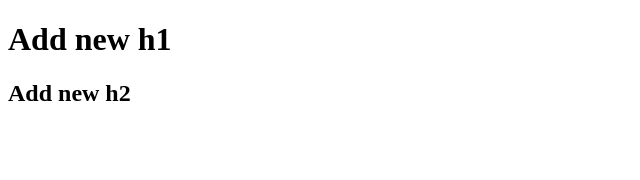
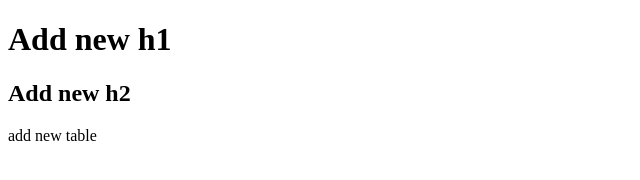
Before and after one commit to ev-ran/GIT_terminal_exercise, a plain HTML site: page index.html in a window 1280 px wide. Shown: the whole page, without its empty margins (0-640 px from the left). Drawn offline with Linux system fonts and the light colour scheme.

Commit message:
add new table

```diff
--- a/index.html
+++ b/index.html
@@ -8,5 +8,6 @@
 <body>
     <h1>Add new h1</h1>
     <h2>Add new h2</h2>
+    <table>add new table</table>
 </body>
 </html>
```
